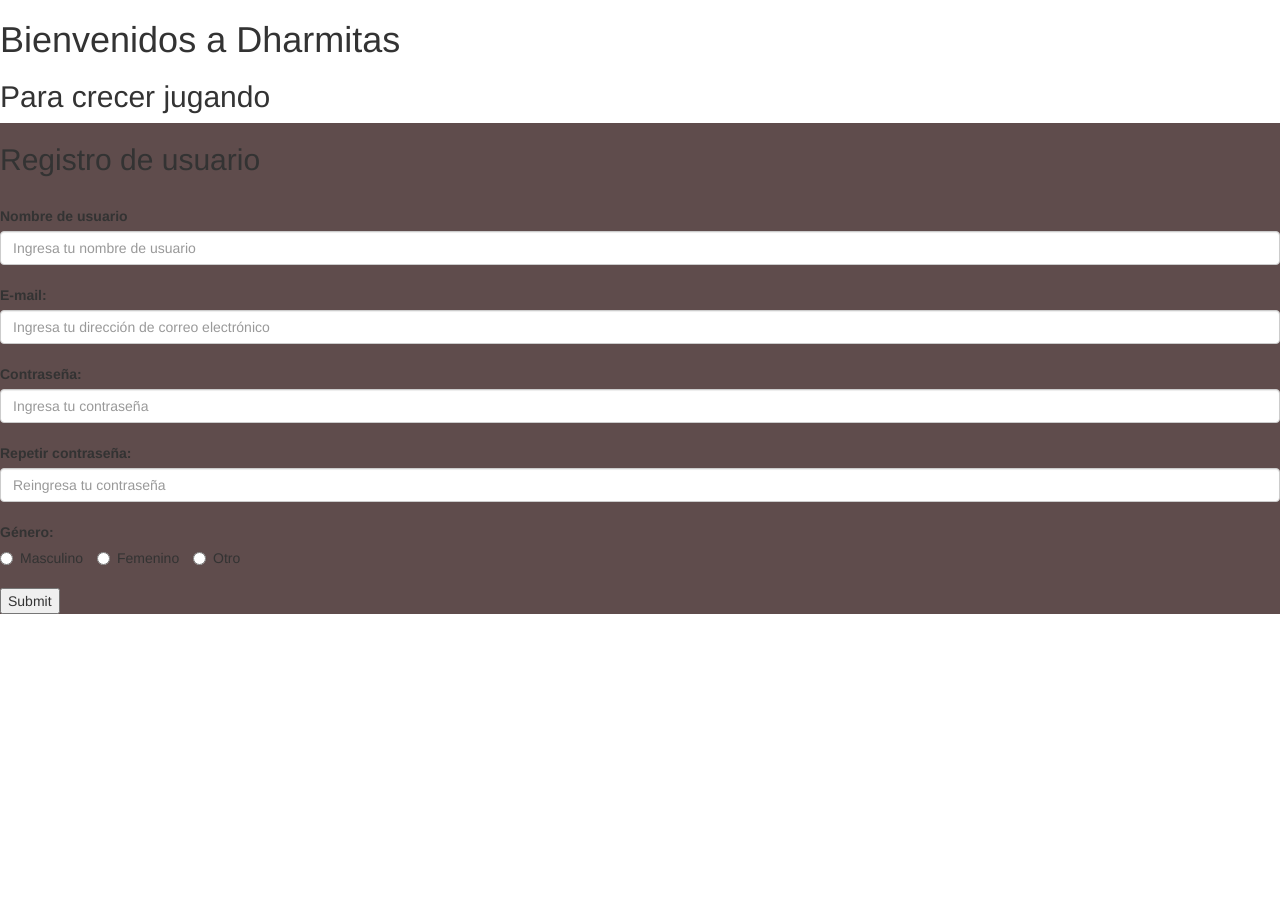
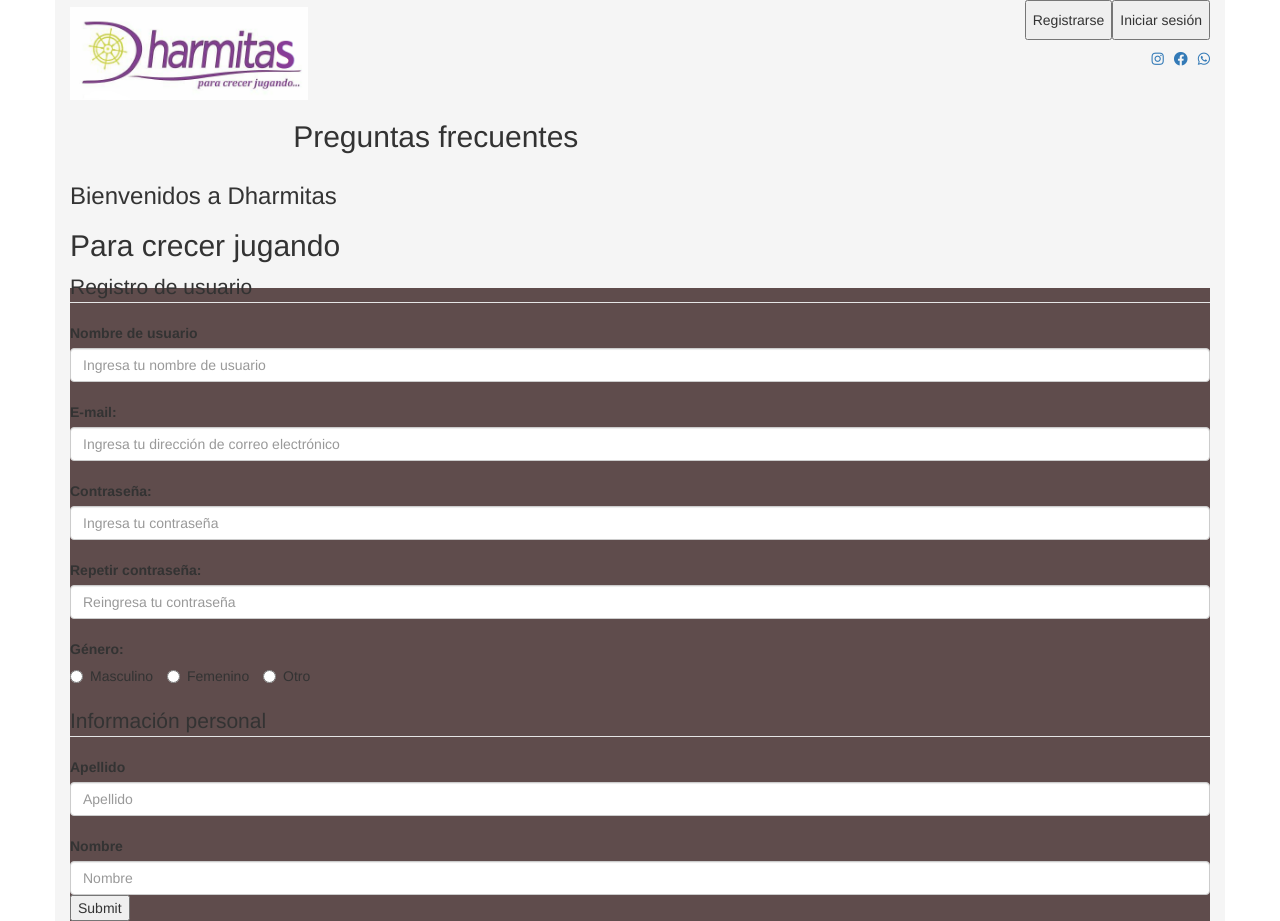
Before and after one commit to BelenRinaldelli/TP0, a plain HTML site: page pages/signup.html in a window 1280 px wide. Before the commit the page ends 800 px from the top, so only its background shows below. Drawn offline with nearby package versions, Linux system fonts and the light colour scheme.

Commit message:
sign in page and css

```diff
--- a/pages/signup.html
+++ b/pages/signup.html
@@ -7,20 +7,42 @@
     <meta name="viewport" content="width=device-width, initial-scale=1.0">
 
     <link rel="stylesheet" href="/stylesheet.css">
-
+    <link rel="stylesheet" href="https://use.fontawesome.com/releases/v5.8.1/css/all.css"
+        integrity="sha384-50oBUHEmvpQ+1lW4y57PTFmhCaXp0ML5d60M1M7uH2+nqUivzIebhndOJK28anvf" crossorigin="anonymous">
     <link rel="stylesheet" href="https://maxcdn.bootstrapcdn.com/bootstrap/3.4.1/css/bootstrap.min.css">
     <script src="https://ajax.googleapis.com/ajax/libs/jquery/3.5.1/jquery.min.js"></script>
     <script src="https://maxcdn.bootstrapcdn.com/bootstrap/3.4.1/js/bootstrap.min.js"></script>
-    <title>Document</title>
+    <title>Registrate en Dharmitas</title>
 </head>
+<body>
+    <section class="container">
+        <div class="item logo"><a href="/index.html">
+            <img class="img-logo" src="/assets/img/logo.png">
+            </a></div>
+            <!--No deberian estar los iconos de registrar e inicio sesion
+                Poner al final de la pag iconos redes sociales y agregar preg frecuentes-->
+        <div class="item sign">
+            <button onclick="location.href='signup.html'">Registrarse</button>
+            <button onclick="location.href='signin.html'">Iniciar sesión</button>
+        </div>
 
-<body>
-    <h1>Bienvenidos a Dharmitas</h1>
+        <div class="item socialmedia">
+            <a href="https://www.instagram.com/dharmitas_indumentaria/?hl=es">
+            <i class="fab fa-instagram"></i>
+            </a>
+            <a href="https://www.facebook.com/dharmitas/">
+            <i class="fab fa-facebook"></i>
+            </a>
+            <a href="https://wa.link/ok3ihb">
+            <i class="fab fa-whatsapp"></i>
+            </a>
+        </div>
+    <section class="formcontainer">
+    <h3>Bienvenidos a Dharmitas</h3>
     <h2>Para crecer jugando</h2>
     <form>
         <fieldset>
-            <h2>Registro de usuario</h2>
-            <br>
+            <legend>Registro de usuario</legend>
             <label for="username">Nombre de usuario</label>
             <input type="username" class="form-control" id="username" placeholder="Ingresa tu nombre de usuario"
                 name="username">
@@ -38,7 +60,6 @@
 
             <br>
             <label>Género:</label>
-
             <div>
                 <label class="radio-inline">
                     <input type="radio" name="optradio">Masculino
@@ -51,9 +72,23 @@
                 </label>
             </div>
             <br>
+            <legend>Información personal</legend>
+            <label for="lastname">Apellido</label>
+            <input type="lastname" class="form-control" id="lastname" placeholder="Apellido"
+                name="lastname">
+            <br>
+            <label for="nombre">Nombre</label>
+            <input type="name" class="form-control" id="name" placeholder="Nombre"
+                    name="name">
+
 
             <input type="submit" class="form-check-input" value="Submit">
         </fieldset>
     </form>
-
+    </section>
+    <section class="item thirdcontainer">
+        <h2>Preguntas frecuentes</h2>
+        </section>
+    </section>
+    </body>
 </html>
--- a/stylesheet.css
+++ b/stylesheet.css
@@ -1,11 +1,50 @@
+/**************** LOGO  ****************/
+.img-logo{
+    height:100px;
+    padding-top: 0.5em;
+    cursor: pointer;
+}
+/**************** SIGN  ****************/
+button{
+    height: 40px;
+    margin-left: 10px;
+    text-align: center;
+    cursor: pointer;
+}
+/**************** SOCIAL MEDIA  ****************/
+i{
+    height: 40px;
+    margin-left: 10px;
+    cursor: pointer;
+}
+
+
+/**************** SECOND CONTAINER  ****************/
+h1{
+font-family: 'Bebas Neue', cursive;
+font-size:50px;
+}
+
+h2{
+font-family: 'Heebo', sans-serif;
+}
+/****************   Grid   ****************/
 .container{
     display: grid;
     grid-template-areas: "logo logo sign"
                          "logo logo socialmedia"
-                         "secondcontainer secondcontainer secondcontainer";
+                         "secondcontainer secondcontainer secondcontainer"
+                         "formcontainer formcontainer formcontainer"
+                         "registercontainer registercontainer registercontainer";
+/*revisar lo de aca arriba como adaptarlo para todas las paginas*/
     background-color: whitesmoke;
 }
-
+.registercontainer{
+    grid-area: registercontainer;
+}
+.formcontainer{
+    grid-area: formcontainer;
+}
 .logo{
     grid-area: logo;
 }
```
Also changed, not shown: pages/signin.html (+42 -1 lines).
